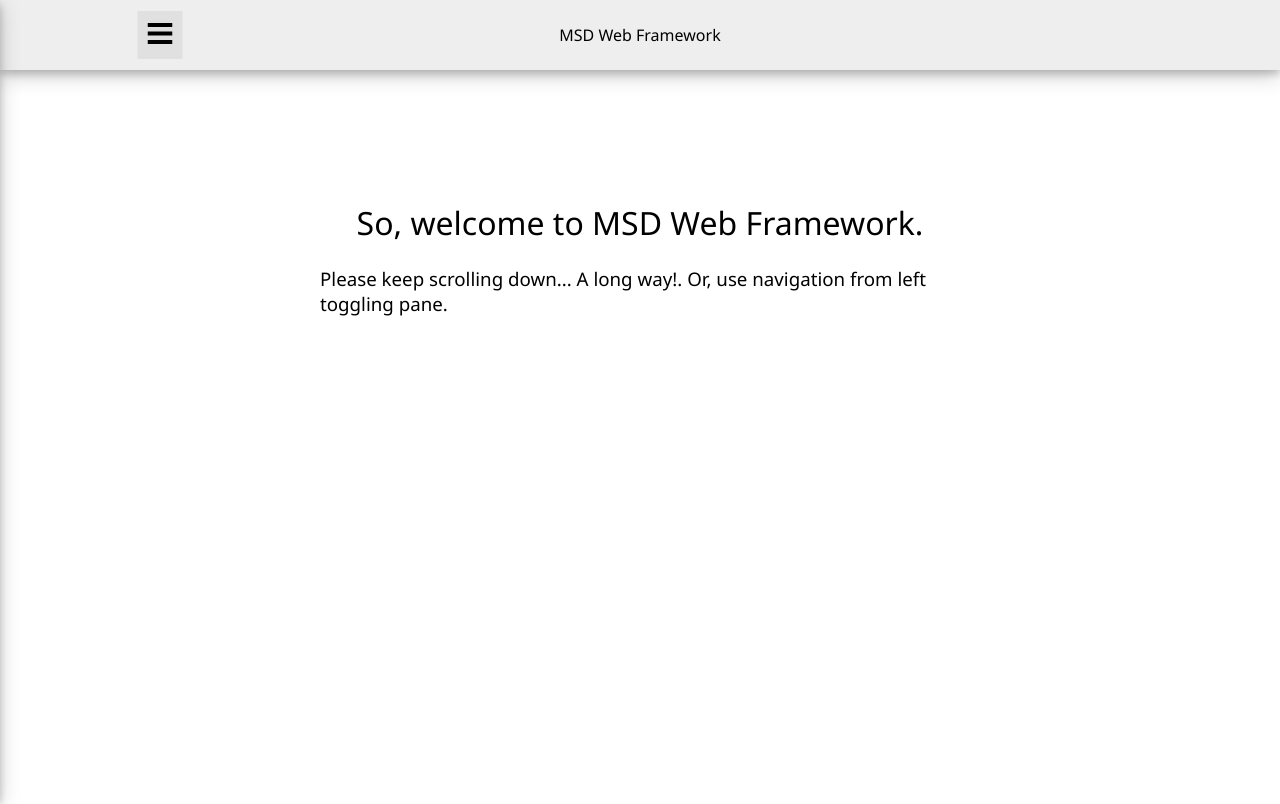
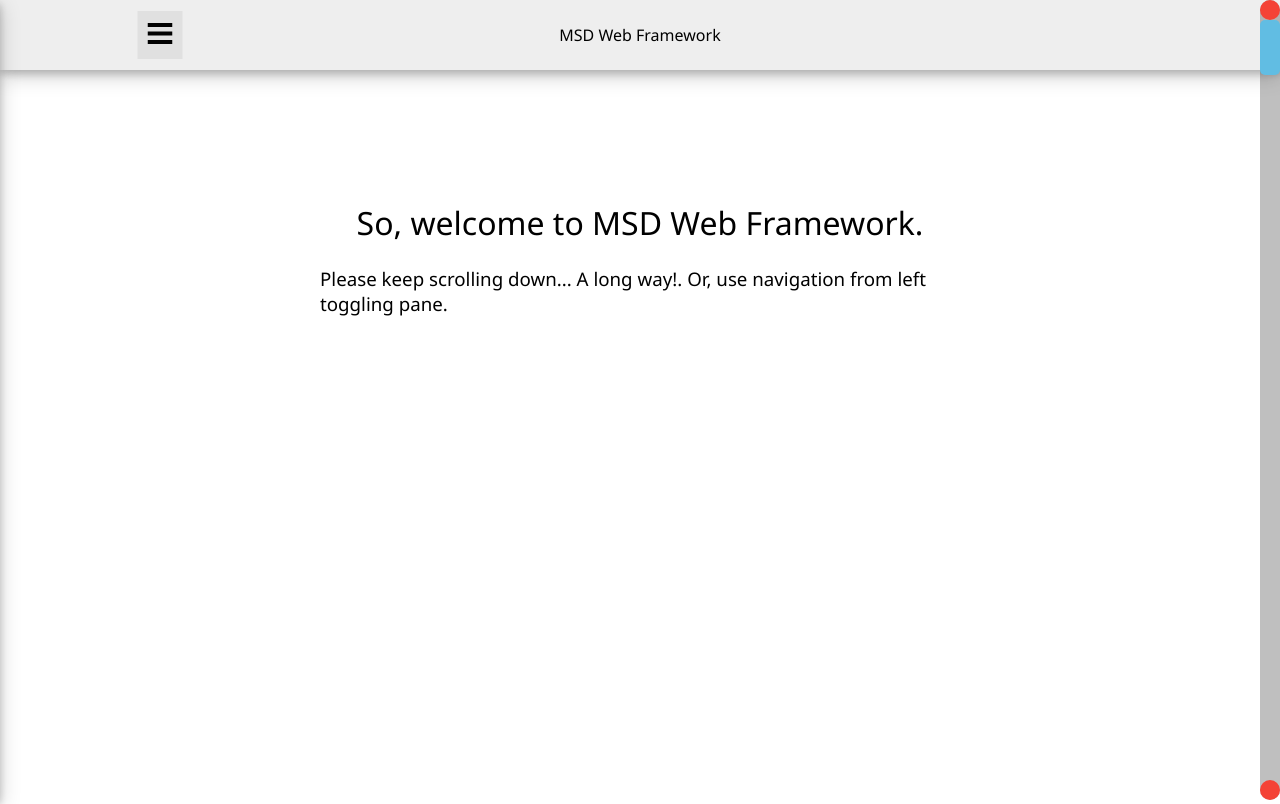
Before and after one commit to Mynk-9/MSD-Web-Framework, a plain HTML site: page index.html in a window 1280 px wide. Shown: the top 804 px of the page. Drawn offline with Linux system fonts and the light colour scheme.

Commit message:
My PC
Added custom scroller and some fixes.

```diff
--- a/index.html
+++ b/index.html
@@ -2,7 +2,7 @@
 <html>
 	<head>
 		<title>MSD Web Framework</title>
-		<link rel="stylesheet" href="msdc-wf.css">
+		<link rel="stylesheet" href="msdc-wf.min.css">
 		<script src="msdc-wf.js"></script>
 		<meta name="viewport" content="width=device-width, initial-scale=1" />
 
@@ -10,6 +10,11 @@
 	</head>
 
 	<body>
+		<div class="scroll">
+			<div class="top no-select"></div>
+			<div class="scr no-select"></div>
+			<div class="bottom no-select"></div>
+		</div>
 		<div class="loading-page"><div class="loading loading-flappy-square"><div></div></div></div>
 		<div class="nav nav-top">
 			<div class="left">
--- a/msdc-wf-m.css
+++ b/msdc-wf-m.css
@@ -79,4 +79,8 @@
 		height: auto;
 		min-height: 100%;
 	}
+	/* Scroll Bar */
+	div.scroll, div.scroll div {
+		display: none;
+	}
 }
--- a/msdc-wf.css
+++ b/msdc-wf.css
@@ -80,6 +80,73 @@ a.in-page-link {
 	cursor: pointer;
 }
 
+/* Scroll Bar */
+	body {
+		overflow-y: auto;
+		margin-right: 0px;
+	}
+	div.scroll {
+		position: fixed;
+		top: 0px;
+		left: calc(100vw - 20px);
+		height: 100vh;
+		width:  20px;
+		background-color: #eee;
+		background-color: rgba(0,0,0,0.25);
+		border-radius: 10px;
+		z-index: 100;
+	}
+	div.scroll > div.top, div.scroll > div.bottom {
+		position: absolute;
+		height: 20px;
+		width: 100%;
+		top: 0px;
+		background-color: #F44336;
+		border-radius: 10px;
+	}
+	div.scroll > div.top:active, div.scroll > div.bottom:active {
+		background-color: #B71C1C;
+	}
+	div.scroll > div.bottom {
+		top: calc(100% - 20px);
+	}
+	div.scroll > div.scr {
+		position: absolute;
+		height: calc(100% - 40px);
+		top: 20px;
+		width: 100%;
+		background-color: #61bde3;
+		border-radius: 5px;
+	}
+	div.scroll > div.scr:active {
+		background-color: #2196F3;
+	}
+	div.scroll.scrll-hidden {
+		animation: hidden 1s ease 0s 1 normal;
+		animation-fill-mode: forwards;
+	}
+	div.scroll.scrll-active {
+		animation: active 1s ease 0s 1 normal;
+	}
+	@keyframes hidden {
+		from {
+			transform: translate(0%, 0%);
+		}
+		to {
+			transform: translate(100%, 0%);
+		}
+	}
+	@keyframes active {
+		from {
+			transform: translate(100%, 0%);
+		}
+		to {
+			transform: translate(0%, 0%);
+		}
+	}
+	body::-webkit-scrollbar {
+		display: none;
+	}
 /* Cards */
 div.card {
 	-webkit-box-shadow: 0px 5px 20px 0 rgba(0, 0, 0, 0.4), 0 -5px 20px 0 rgba(0, 0, 0, 0.2);
--- a/msdc-wf.js
+++ b/msdc-wf.js
@@ -12,7 +12,9 @@ window.onload = function() {
 				imported[i].href = list[i];
 				if (list[i] == 'msdc-wf-m.css' && this.usingMin()) {imported[i].href = 'msdc-wf-m.min.css';}
 			}
+
 			document.head.appendChild(imported[i]);
+			console.log(imported[i]);
 		}
 	};
 	this.getListOfLibraries = function() {
@@ -45,6 +47,7 @@ window.onload = function() {
 	adjestPB();
 	adjestMS();
 	setTimeout(function(){adjestformobile();}, 3000);
+	adjestScrollBar();
 };
 
 /* Navbar maintainance >> */
@@ -292,3 +295,119 @@ window.onload = function() {
 			if (typeof fp != 'undefined') {mskd[i].style.height = fp.offsetHeight + 'px'; /*console.log(fp.offsetHeight);*/}
 		}
 	}
+/* Scroll Bar */
+	function adjestScrollBar() {
+		var vh = window.top.innerHeight;
+		var fh = Math.max(document.body.scrollHeight, document.body.offsetHeight, document.body.clientHeight, document.body.scrollHeight, document.body.offsetHeight);
+
+		var scrollBox = new Array(document.getElementsByClassName('scroll').length);
+		scrollBox = document.getElementsByClassName('scroll');
+		var sb = scrollBox[0];							//Scroll Box
+		var sh = sb.clientHeight;
+
+		var sbr = sb.getElementsByClassName('scr')[0];	//Scroll Bar
+		var x = Math.max(sb.getElementsByClassName('top')[0].offsetHeight, sb.getElementsByClassName('bottom')[0].offsetHeight);
+		var bh = ((vh * sh) - (2 * vh * x)) / fh;
+
+		var robject = sbr.getBoundingClientRect();
+		var y = robject.top - 20;
+		var scrlH = sh - (2 * x);
+
+		var doc = document.documentElement;
+		var top = (window.pageYOffset || doc.scrollTop)  - (doc.clientTop || 0);
+		var height = doc.offsetHeight;
+
+		this.refreshValues = function() {
+			vh = window.top.innerHeight;
+			fh = Math.max(document.body.scrollHeight, document.body.offsetHeight, document.body.clientHeight, document.body.scrollHeight, document.body.offsetHeight);
+
+			scrollBox = new Array(document.getElementsByClassName('scroll').length);
+			scrollBox = document.getElementsByClassName('scroll');
+			sb = scrollBox[0];							//Scroll Box
+			sh = sb.clientHeight;
+
+			sbr = sb.getElementsByClassName('scr')[0];	//Scroll Bar
+			x = Math.max(sb.getElementsByClassName('top')[0].offsetHeight, sb.getElementsByClassName('bottom')[0].offsetHeight);
+			bh = ((vh * sh) - (2 * vh * x)) / fh;
+
+			robject = sbr.getBoundingClientRect();
+			y = robject.top - 20;
+			scrlH = sh - (2 * x);
+
+			doc = document.documentElement;
+			top = (window.pageYOffset || doc.scrollTop)  - (doc.clientTop || 0);
+			height = doc.offsetHeight;
+		}
+
+		setInterval(function() {
+			refreshValues();
+			sbr.style.height = bh + 'px';
+		}, 1000);
+
+		// Now movement
+
+		var msdn = false; var evnt; var my = 0, my0 = 0;
+		sbr.addEventListener('mousedown', function() {msdn = true;});
+		sbr.addEventListener('mouseup', function() {msdn = false;});
+		sbr.addEventListener('mousemove', function(event) {evnt = event;});
+		document.body.addEventListener('mousemove', function(event) {
+			if (event.clientX >= document.body.clientWidth - sb.clientWidth && sb.className.indexOf('scrll-hidden') != -1) {
+				sb.className = sb.className.replace(' scrll-hidden', '');
+				sb.className += ' scrll-active';
+			} else if (event.clientX < document.body.clientWidth - sb.clientWidth && sb.className.indexOf('scrll-active') != -1 && !msdn){
+				sb.className = sb.className.replace(' scrll-active', '');
+				sb.className += ' scrll-hidden';
+			} else if (event.clientX < document.body.clientWidth - sb.clientWidth && sb.className.indexOf('scrll-active') == -1 && sb.className.indexOf('scrll-hidden') == -1){
+				sb.className += ' scrll-hidden';
+			}
+		});
+
+		// Scroll Bar Movement
+		setInterval(function() {
+			if (msdn) {
+				refreshValues();
+
+				my = evnt.clientY;
+				if (my0 != 0) {
+					var d = my - my0;
+					if (robject.top + d >= 20 && robject.top + d + bh <= vh - 20) {
+						sbr.style.top = (robject.top + d) + 'px';
+						scroll();
+					}
+				}
+				my0 = my;
+			} else {
+				my = my0 = y = scrlH = 0;
+			}
+		}, 1);
+
+		// Scroll the Document
+		this.scroll = function() {
+			refreshValues();
+			var yc = y * height / (sh - (2*x));
+			window.scrollTo(0,yc);
+		}
+
+		// Scroll Scroll Bar According to the document
+		setInterval(function() {
+			if (!msdn) {
+				refreshValues();
+
+				this.getH = function() {
+					var yc = top;
+					y = yc * (sh - (2*x)) / height;
+					y += 20;
+					return y;
+				}
+				sbr.style.top = getH() + 'px';
+			}
+		}, 10);
+
+		// Make use of top and bottom buttons
+		var topButton = sb.getElementsByClassName('top')[0];
+		var bottomButton = sb.getElementsByClassName('bottom')[0];
+		topButton.addEventListener('click', function() {window.scrollBy(0, -5);})
+		topButton.addEventListener('mousedown', function() {window.scrollBy(0, -5);})
+		bottomButton.addEventListener('click', function() {window.scrollBy(0, 5);})
+		bottomButton.addEventListener('mousedown', function() {window.scrollBy(0, 5);})
+	}
```
Also changed, not shown: msdc-wf-m.min.css, msdc-wf.min.css.
